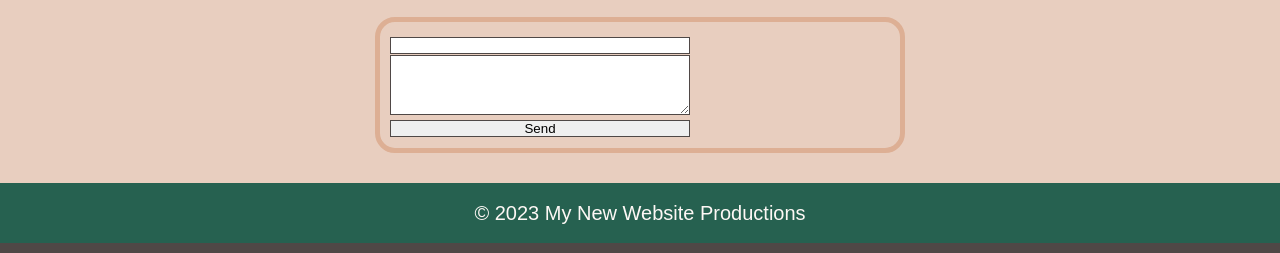
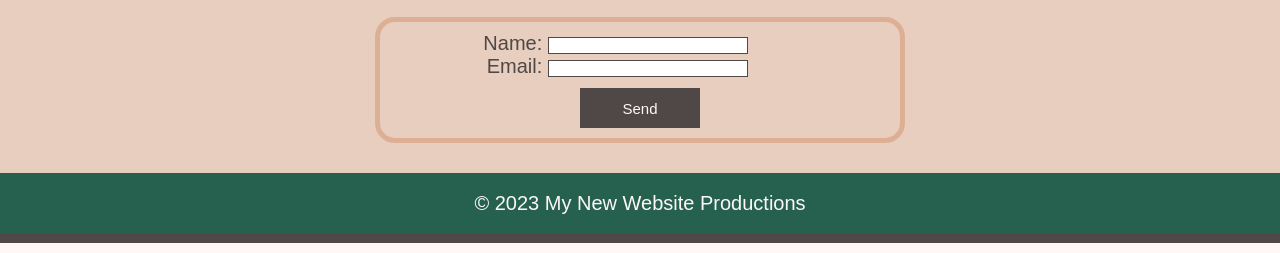
Before and after one commit to Jsterling56/mini-project1, a plain HTML site: page Main/index.html in a window 1280 px wide. Shown: the part 708-961 px from the top of the page. Drawn offline with Linux system fonts and the light colour scheme.

Commit message:
Made improvements to the Contact Form

```diff
--- a/Main/assets/css/style.css
+++ b/Main/assets/css/style.css
@@ -87,7 +87,7 @@ label {
 input,
 textarea {
   box-sizing: border-box;
-  width: 300px;
+  width: 200px;
   border: 1px solid #4F4846;
 }
 
@@ -96,11 +96,19 @@ textarea {
   height: 60px;
 }
 
-button {
+/* NEW (Brandon Alexander): Changed element for the improved form */
+input[type=submit] {
   height: 40px;
   width: 120px;
+  /* NEW: Added "font-size" for a better view */
+  font-size: 15px;
   background-color: #4F4846;
   color: #FDF8F5;
+}
+
+/* NEW (Brandon Alexander): When moving the mouse over the submit button, add a grey color */
+input[type=submit]:hover {
+  background-color: grey;
 }
 
 /* Class Selectors */
@@ -111,3 +119,21 @@ button {
 .text-right {
   text-align: right;
 }
+
+/* NEW (Brandon Alexander): new class for "div" for better adjustments */
+.contact-form {
+  padding-left: 50px;
+}
+
+/* NEW (Brandon Alexander): new class for "div" for better adjustments */
+.info {
+  text-align: center;
+  padding-right: 140px;
+}
+
+/* NEW (Brandon Alexander): Centering the Send input button */
+.btn-center {
+  text-align: center;
+  padding-top: 10px;
+  padding-right: 50px;
+}
--- a/Main/index.html
+++ b/Main/index.html
@@ -26,10 +26,23 @@
     </figure>
     <section id="contact">
       <h2 class="text-center">Contact Me</h2>
+      <!--Improved and polished Contact Form-->
       <form action="mailto:youraddr@domain.tld" method="GET">
-        <input name="subject" type="text" />
-        <textarea name="body"></textarea>
-        <input type="submit" value="Send" />
+        <div class="contact-form">
+          <div class="info">
+            <div class="info-name">
+              <label class="text-right" for="name">Name:</label>
+              <input name="full-name" type="text" />
+            </div>
+            <div class="info-email">
+              <label class="text-right" for="email">Email:</label>
+              <input name="email" type="text" />
+          </div>
+          </div>
+          <div class="btn-center">
+            <input type="submit" value="Send" />
+          </div>
+        </div>
     </form>
     </section>
   </main>
```
